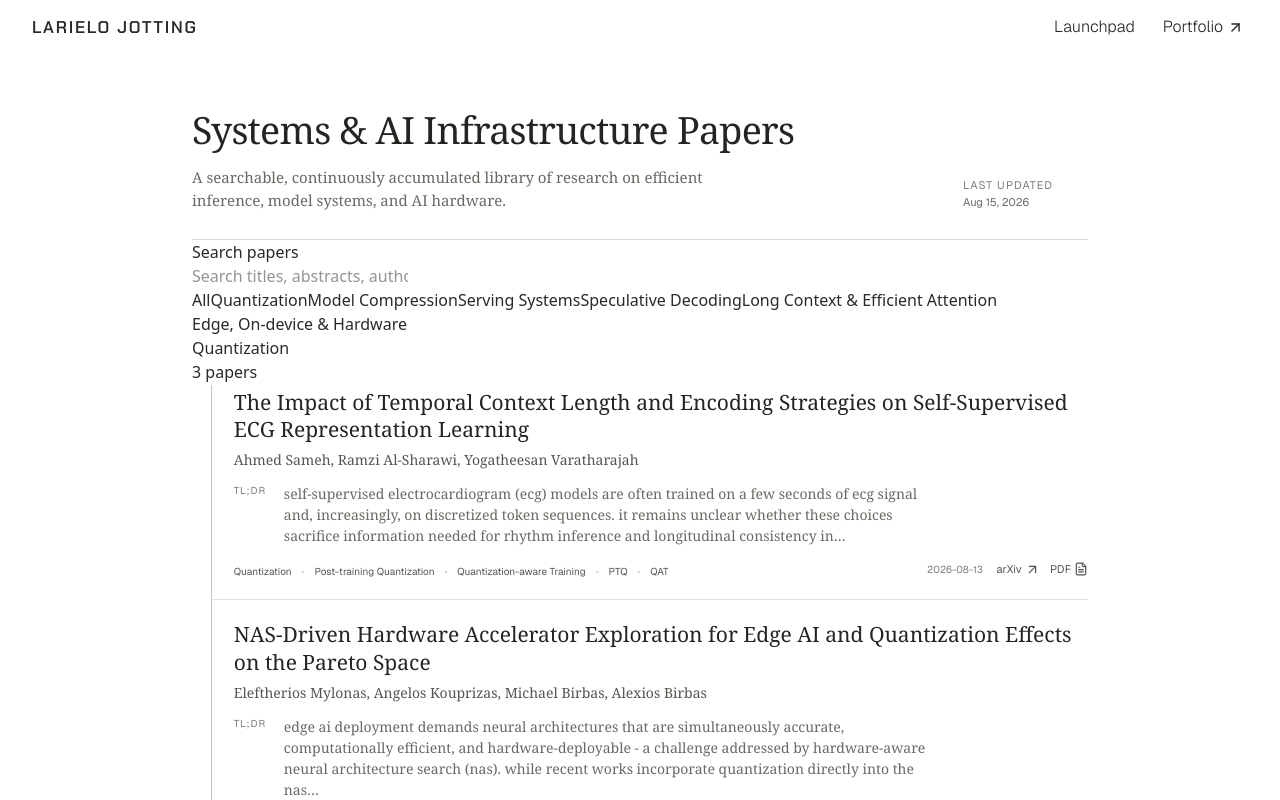
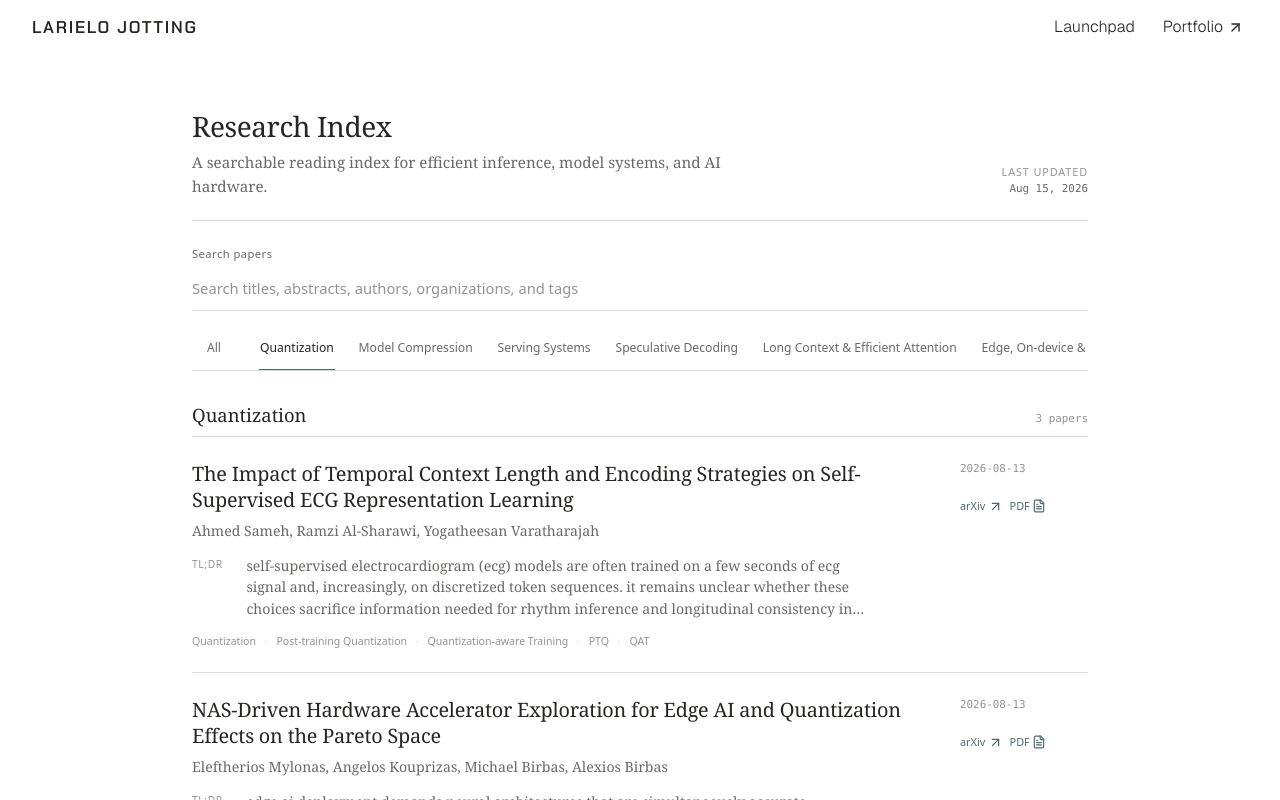
Before and after one commit to LArielOzjH/LArielOzjH.github.io, a Next.js app in the folder blog-source/: page /papers in a window 1280 px wide. Shown: the top 800 px of the page. Built offline with nearby package versions, Linux system fonts and the light colour scheme; a web font is replaced by a local one.

Commit message:
style: refine searchable paper index

```diff
--- a/blog-source/app/globals.css
+++ b/blog-source/app/globals.css
@@ -598,83 +598,399 @@ a {
 .pinned-papers-entry small { display: block; margin-top: 0.18rem; color: var(--fg-faint); font-family: var(--font-geist-sans); font-size: 11px; letter-spacing: 0.04em; }
 .pinned-papers-mark { color: var(--fg-faint); font-family: var(--font-mono); font-size: 17px; }
 
-.papers-page { --paper-ink: #242521; --paper-muted: #696963; --paper-line: #dcdad3; }
-.papers-hero { display: flex; align-items: end; justify-content: space-between; gap: 3rem; padding-bottom: 2.25rem; border-bottom: 1px solid var(--paper-line); }
-.papers-kicker { margin: 0 0 0.72rem; color: var(--paper-muted); font-family: var(--font-geist-sans); font-size: 10px; letter-spacing: 0.17em; }
-.papers-hero h1 { max-width: 660px; margin: 0; color: var(--paper-ink); font-family: var(--font-serif); font-size: clamp(2.25rem, 5vw, 4.2rem); font-weight: 400; letter-spacing: -0.035em; line-height: 0.98; }
-.papers-intro { max-width: 590px; margin: 1.35rem 0 0; color: var(--paper-muted); font-family: var(--font-geist-sans); font-size: 14px; line-height: 1.55; }
-.papers-update { flex: 0 0 125px; padding-bottom: 0.12rem; color: var(--paper-muted); font-family: var(--font-geist-sans); font-size: 11px; line-height: 1.5; }
-.papers-update span, .papers-update time { display: block; }
-.papers-update span { color: var(--fg-faint); text-transform: uppercase; letter-spacing: 0.1em; }
-.papers-policy { padding: 0.86rem 0; color: var(--fg-faint); font-family: var(--font-geist-sans); font-size: 11px; letter-spacing: 0.04em; }
-.papers-sections { margin-top: 1.75rem; }
-.papers-section { scroll-margin-top: 80px; }
-.papers-section + .papers-section { margin-top: 3.65rem; }
-.papers-section-heading { display: flex; align-items: baseline; justify-content: space-between; gap: 1rem; margin-bottom: 1rem; }
-.papers-section-heading h2 { margin: 0; color: var(--paper-ink); font-family: var(--font-serif); font-size: 25px; font-weight: 500; letter-spacing: -0.015em; }
-.papers-section-heading span { color: var(--fg-faint); font-family: var(--font-mono); font-size: 12px; }
-.papers-grid { display: grid; grid-template-columns: repeat(2, minmax(0, 1fr)); gap: 0.9rem; }
-.paper-card { display: flex; min-height: 286px; flex-direction: column; border: 1px solid var(--paper-line); background: linear-gradient(145deg, #fff 0%, #fbfbf8 100%); padding: 1.1rem 1.1rem 1rem; transition: border-color 160ms ease, box-shadow 160ms ease, transform 160ms ease; }
-.paper-card:hover { border-color: #b9b7ae; box-shadow: 0 14px 34px rgba(30, 30, 25, 0.07); transform: translateY(-2px); }
-.paper-card-topline { display: flex; justify-content: space-between; gap: 1rem; color: var(--fg-faint); font-family: var(--font-geist-sans); font-size: 10px; letter-spacing: 0.11em; text-transform: uppercase; }
-.paper-card-title { margin: 0.75rem 0 0; color: var(--paper-ink); font-family: var(--font-serif); font-size: 20px; font-weight: 500; line-height: 1.2; }
-.paper-card-authors { margin: 0.7rem 0 0; color: var(--paper-muted); font-family: var(--font-geist-sans); font-size: 12px; line-height: 1.45; }
-.paper-card-orgs { margin: 0.22rem 0 0; color: var(--fg-faint); font-family: var(--font-geist-sans); font-size: 11px; line-height: 1.4; }
-.paper-card-tldr { display: grid; grid-template-columns: auto 1fr; gap: 0.65rem; margin-top: 1rem; border-left: 2px solid #c9c7bf; padding-left: 0.7rem; }
-.paper-card-tldr > span { color: var(--fg-faint); font-family: var(--font-geist-sans); font-size: 10px; letter-spacing: 0.1em; }
-.paper-card-tldr p { margin: 0; color: var(--paper-muted); font-family: var(--font-geist-sans); font-size: 12px; line-height: 1.48; }
-.paper-card-footer { display: flex; align-items: end; justify-content: space-between; gap: 0.8rem; margin-top: auto; padding-top: 1.1rem; }
-.paper-card-tags { display: flex; flex-wrap: wrap; gap: 0.28rem; }
-.paper-card-tags span { border: 1px solid var(--paper-line); border-radius: 999px; padding: 0.24rem 0.47rem; color: var(--paper-muted); font-family: var(--font-geist-sans); font-size: 9px; line-height: 1; }
-.paper-card-links { display: flex; flex: 0 0 auto; gap: 0.62rem; font-family: var(--font-geist-sans); font-size: 11px; }
-.paper-card-links a { display: inline-flex; align-items: center; gap: 0.18rem; color: var(--paper-ink); text-decoration: none; }
-.paper-card-links a:hover { color: var(--fg-muted); text-decoration: underline; text-underline-offset: 3px; }
-.papers-empty { margin: 0; border-top: 1px solid var(--paper-line); padding: 0.8rem 0; color: var(--fg-faint); font-family: var(--font-geist-sans); font-size: 12px; }
+.papers-page {
+  --papers-ink: #242621;
+  --papers-muted: #676a64;
+  --papers-faint: #92958e;
+  --papers-line: #d8dad4;
+  --papers-signal: #4d6970;
+  --papers-wash: #f5f7f5;
+  overflow-x: clip;
+  color: var(--papers-ink);
+}
+
+.papers-page .papers-hero {
+  display: grid;
+  grid-template-columns: minmax(0, 1fr) auto;
+  align-items: end;
+  gap: 2rem;
+  border-bottom: 1px solid var(--papers-line);
+  padding-bottom: 1.35rem;
+}
+
+.papers-page .papers-hero h1 {
+  margin: 0;
+  color: var(--papers-ink);
+  font-family: var(--font-serif);
+  font-size: clamp(1.5rem, 2.4vw, 1.75rem);
+  font-weight: 500;
+  letter-spacing: -0.015em;
+  line-height: 1.15;
+}
+
+.papers-page .papers-intro {
+  max-width: 36rem;
+  margin: 0.55rem 0 0;
+  color: var(--papers-muted);
+  font-family: var(--font-serif);
+  font-size: 0.95rem;
+  line-height: 1.55;
+}
+
+.papers-page .papers-update {
+  min-width: 8rem;
+  color: var(--papers-faint);
+  font-family: var(--font-toc);
+  font-size: 0.68rem;
+  line-height: 1.55;
+  text-align: right;
+}
+
+.papers-page .papers-update span,
+.papers-page .papers-update time {
+  display: block;
+}
+
+.papers-page .papers-update span {
+  letter-spacing: 0.08em;
+  text-transform: uppercase;
+}
+
+.papers-page .papers-update time {
+  color: var(--papers-muted);
+  font-family: var(--font-mono);
+}
+
+.papers-page .papers-explorer {
+  min-width: 0;
+  margin-top: 1.6rem;
+}
+
+.papers-page .papers-search label {
+  display: block;
+  margin-bottom: 0.2rem;
+  color: var(--papers-muted);
+  font-family: var(--font-toc);
+  font-size: 0.7rem;
+  letter-spacing: 0.04em;
+}
+
+.papers-page .papers-search-control {
+  display: flex;
+  align-items: center;
+  gap: 0.75rem;
+  border-bottom: 1px solid var(--papers-line);
+}
+
+.papers-page .papers-search-control:focus-within {
+  border-bottom-color: var(--papers-signal);
+}
+
+.papers-page .papers-search input {
+  width: 100%;
+  min-width: 0;
+  min-height: 2.75rem;
+  border: 0;
+  border-radius: 0;
+  outline: 0;
+  background: transparent;
+  color: var(--papers-ink);
+  font-family: var(--font-toc);
+  font-size: 0.92rem;
+}
+
+.papers-page .papers-search input::placeholder {
+  color: var(--papers-faint);
+  opacity: 1;
+}
+
+.papers-page .papers-search input:focus-visible {
+  outline: 2px solid var(--papers-signal);
+  outline-offset: 2px;
+}
+
+.papers-page .papers-search input::-webkit-search-cancel-button {
+  display: none;
+}
+
+.papers-page .papers-search button,
+.papers-page .papers-categories button {
+  border: 0;
+  border-radius: 0;
+  background: transparent;
+  color: var(--papers-muted);
+  cursor: pointer;
+  font-family: var(--font-toc);
+}
+
+.papers-page .papers-search button {
+  min-width: 2.75rem;
+  min-height: 2.75rem;
+  padding: 0;
+  font-size: 0.72rem;
+}
+
+.papers-page .papers-categories {
+  display: flex;
+  max-width: 100%;
+  margin-top: 1rem;
+  gap: 1.45rem;
+  overflow: hidden;
+  border-bottom: 1px solid var(--papers-line);
+}
+
+.papers-page .papers-categories button {
+  flex: 0 0 auto;
+  min-width: 2.75rem;
+  min-height: 2.75rem;
+  margin-bottom: -1px;
+  border-bottom: 2px solid transparent;
+  padding: 0 0.05rem;
+  font-size: 0.76rem;
+  line-height: 1.2;
+  white-space: nowrap;
+}
+
+.papers-page .papers-categories button:hover {
+  color: var(--papers-ink);
+}
+
+.papers-page .papers-categories button[aria-pressed="true"] {
+  border-bottom-color: var(--papers-signal);
+  color: var(--papers-ink);
+}
+
+.papers-page .papers-search button:focus-visible,
+.papers-page .papers-categories button:focus-visible,
+.papers-page .paper-card-links a:focus-visible {
+  outline: 2px solid var(--papers-signal);
+  outline-offset: 2px;
+}
+
+.papers-page .papers-results-heading {
+  display: flex;
+  align-items: baseline;
+  justify-content: space-between;
+  gap: 1rem;
+  margin-top: 2rem;
+}
+
+.papers-page .papers-results-heading h2 {
+  margin: 0;
+  color: var(--papers-ink);
+  font-family: var(--font-serif);
+  font-size: 1.15rem;
+  font-weight: 500;
+  line-height: 1.3;
+}
+
+.papers-page .papers-results-count {
+  margin: 0;
+  color: var(--papers-faint);
+  font-family: var(--font-mono);
+  font-size: 0.68rem;
+  white-space: nowrap;
+}
+
+.papers-page .papers-grid {
+  margin-top: 0.55rem;
+}
+
+.papers-page .paper-card {
+  display: grid;
+  grid-template-columns: minmax(0, 1fr) 8rem;
+  gap: 2rem;
+  border-top: 1px solid var(--papers-line);
+  padding: 1.45rem 0 1.5rem;
+}
+
+.papers-page .paper-card:last-child {
+  border-bottom: 1px solid var(--papers-line);
+}
+
+.papers-page .paper-card-copy {
+  min-width: 0;
+}
+
+.papers-page .paper-card-title {
+  margin: 0;
+  color: var(--papers-ink);
+  font-family: var(--font-serif);
+  font-size: 1.24rem;
+  font-weight: 500;
+  letter-spacing: -0.01em;
+  line-height: 1.32;
+}
+
+.papers-page .paper-card-authors,
+.papers-page .paper-card-orgs,
+.papers-page .paper-card-venue {
+  margin: 0;
+}
+
+.papers-page .paper-card-authors {
+  margin-top: 0.48rem;
+  color: var(--papers-muted);
+  font-family: var(--font-serif);
+  font-size: 0.88rem;
+  line-height: 1.45;
+}
+
+.papers-page .paper-card-orgs {
+  margin-top: 0.12rem;
+  color: var(--papers-muted);
+  font-family: var(--font-serif);
+  font-size: 0.8rem;
+  font-style: italic;
+  line-height: 1.45;
+}
+
+.papers-page .paper-card-venue {
+  margin-top: 0.2rem;
+  color: var(--papers-faint);
+  font-family: var(--font-toc);
+  font-size: 0.68rem;
+  line-height: 1.45;
+}
+
+.papers-page .paper-card-tldr {
+  display: grid;
+  grid-template-columns: 2.8rem minmax(0, 1fr);
+  gap: 0.6rem;
+  max-width: 43rem;
+  margin-top: 0.85rem;
+}
+
+.papers-page .paper-card-tldr > span {
+  padding-top: 0.16rem;
+  color: var(--papers-faint);
+  font-family: var(--font-toc);
+  font-size: 0.64rem;
+  letter-spacing: 0.06em;
+}
+
+.papers-page .paper-card-tldr p {
+  margin: 0;
+  color: var(--papers-muted);
+  font-family: var(--font-serif);
+  font-size: 0.88rem;
+  line-height: 1.55;
+}
+
+.papers-page .paper-card-tags {
+  display: flex;
+  flex-wrap: wrap;
+  gap: 0.35rem 0;
+  margin-top: 0.85rem;
+  color: var(--papers-faint);
+  font-family: var(--font-toc);
+  font-size: 0.66rem;
+  line-height: 1.4;
+}
+
+.papers-page .paper-card-tags span + span::before {
+  content: "·";
+  margin: 0 0.55rem;
+  color: var(--papers-line);
+}
+
+.papers-page .paper-card-meta {
+  display: flex;
+  min-width: 0;
+  flex-direction: column;
+  align-items: flex-start;
+  gap: 0.45rem;
+  color: var(--papers-faint);
+  font-size: 0.68rem;
+}
+
+.papers-page .paper-card-meta time {
+  font-family: var(--font-mono);
+  line-height: 1.5;
+}
+
+.papers-page .paper-card-links {
+  display: flex;
+  align-items: center;
+  gap: 0.35rem;
+  font-family: var(--font-toc);
+}
+
+.papers-page .paper-card-links a {
+  display: inline-flex;
+  min-width: 2.75rem;
+  min-height: 2.75rem;
+  align-items: center;
+  gap: 0.15rem;
+  color: var(--papers-signal);
+  text-decoration: none;
+}
+
+.papers-page .paper-card-links a:hover {
+  color: var(--papers-ink);
+  text-decoration: underline;
+  text-underline-offset: 0.2rem;
+}
+
+.papers-page .papers-empty {
+  margin: 0.55rem 0 0;
+  border-top: 1px solid var(--papers-line);
+  border-bottom: 1px solid var(--papers-line);
+  padding: 1.25rem 0;
+  color: var(--papers-muted);
+  font-family: var(--font-serif);
+  font-size: 0.9rem;
+}
 
 @media (max-width: 720px) {
-  .papers-hero { display: block; }
-  .papers-update { margin-top: 1.35rem; }
-  .papers-grid { grid-template-columns: 1fr; }
-  .papers-section + .papers-section { margin-top: 2.7rem; }
-  .paper-card { min-height: 0; }
-  .paper-card-footer { align-items: start; flex-direction: column; }
+  .papers-page .papers-hero {
+    grid-template-columns: minmax(0, 1fr);
+    gap: 0.75rem;
+  }
+
+  .papers-page .papers-update {
+    min-width: 0;
+    text-align: left;
+  }
+
+  .papers-page .papers-update span,
+  .papers-page .papers-update time {
+    display: inline;
+  }
+
+  .papers-page .papers-update time {
+    margin-left: 0.35rem;
+  }
+
+  .papers-page .papers-categories {
+    overflow-x: auto;
+    overscroll-behavior-inline: contain;
+    scrollbar-width: thin;
+  }
+
+  .papers-page .paper-card {
+    grid-template-columns: minmax(0, 1fr);
+    gap: 0.9rem;
+    padding: 1.25rem 0 1.35rem;
+  }
+
+  .papers-page .paper-card-meta {
+    flex-direction: row;
+    align-items: center;
+    justify-content: space-between;
+    gap: 1rem;
+  }
+
+  .papers-page .paper-card-links {
+    gap: 0.75rem;
+  }
 }
 
-/* Paper digest v2: editorial rows, inherited research typography, and native folding. */
-.papers-page .papers-hero { align-items: end; padding-bottom: 1.65rem; }
-.papers-page .papers-hero h1 { max-width: 650px; font-family: var(--font-serif); font-size: clamp(1.65rem, 3.2vw, 2.35rem); letter-spacing: -0.02em; line-height: 1.06; }
-.papers-page .papers-intro { max-width: 560px; margin-top: 1rem; font-family: var(--font-serif); font-size: 15px; line-height: 1.55; }
-.papers-page .papers-sections { margin-top: 0.8rem; }
-.papers-page .papers-section { border-bottom: 1px solid color-mix(in srgb, var(--line-strong) 52%, transparent); scroll-margin-top: 74px; }
-.papers-page .papers-section + .papers-section { margin-top: 0; }
-.papers-page .papers-section-heading { display: flex; align-items: center; justify-content: space-between; margin: 0; padding: 1.18rem 0; cursor: pointer; list-style: none; }
-.papers-page .papers-section-heading::-webkit-details-marker { display: none; }
-.papers-page .papers-section-heading::after { content: "+"; color: var(--fg-faint); font-family: var(--font-mono); font-size: 16px; font-weight: 400; transition: transform 160ms ease; }
-.papers-page .papers-section[open] .papers-section-heading::after { transform: rotate(45deg); }
-.papers-page .papers-section-heading span { color: var(--fg); font-family: var(--font-serif); font-size: 24px; font-weight: 500; letter-spacing: 0; }
-.papers-page .papers-grid { display: flex; flex-direction: column; gap: 0; padding: 0.1rem 0 1.3rem 1.2rem; }
-.papers-page .paper-card { min-height: 0; border: 0; border-left: 1px solid var(--line-strong); border-radius: 0; background: transparent; padding: 0.2rem 0 1.35rem 1.35rem; box-shadow: none; transition: border-color 160ms ease, background 160ms ease; }
-.papers-page .paper-card + .paper-card { border-top: 1px solid color-mix(in srgb, var(--line-strong) 52%, transparent); border-left-color: var(--line-strong); padding-top: 1.35rem; }
-.papers-page .paper-card:hover { border-left-color: var(--fg-muted); background: color-mix(in srgb, var(--fg) 1.5%, transparent); box-shadow: none; transform: none; }
-.papers-page .paper-card-title { margin: 0; font-family: var(--font-serif); font-size: 21px; font-weight: 500; line-height: 1.3; }
-.papers-page .paper-card-authors { margin: 0.45rem 0 0; color: var(--fg-muted); font-family: var(--font-serif); font-size: 14px; line-height: 1.45; }
-.papers-page .paper-card-orgs { margin: 0.15rem 0 0; color: var(--fg-muted); font-family: var(--font-serif); font-size: 13px; font-style: italic; line-height: 1.45; }
-.papers-page .paper-card-venue { margin: 0.18rem 0 0; color: var(--fg-faint); font-family: var(--font-geist-sans); font-size: 10px; letter-spacing: 0.04em; }
-.papers-page .paper-card-tldr { max-width: 700px; margin-top: 0.8rem; border-left: 0; padding-left: 0; }
-.papers-page .paper-card-tldr > span { margin-right: 0.45rem; font-family: var(--font-geist-sans); font-size: 10px; letter-spacing: 0.1em; }
-.papers-page .paper-card-tldr p { font-family: var(--font-serif); font-size: 14px; line-height: 1.5; }
-.papers-page .paper-card-footer { align-items: end; padding-top: 0.9rem; }
-.papers-page .paper-card-tags { gap: 0.35rem 0.65rem; }
-.papers-page .paper-card-tags span { border: 0; border-radius: 0; padding: 0; color: var(--fg-muted); font-family: var(--font-geist-sans); font-size: 10px; }
-.papers-page .paper-card-tags span + span::before { content: "·"; margin-right: 0.65rem; color: var(--fg-faint); }
-.papers-page .paper-card-meta { display: flex; align-items: center; gap: 0.85rem; color: var(--fg-faint); font-family: var(--font-geist-sans); font-size: 10px; }
-.papers-page .paper-card-links { gap: 0.65rem; }
-.papers-page .paper-card-links a { color: var(--fg-muted); }
-
-@media (max-width: 720px) {
-  .papers-page .papers-section-heading span { font-size: 21px; }
-  .papers-page .papers-grid { padding-left: 0.4rem; }
-  .papers-page .paper-card { padding-left: 1rem; }
-  .papers-page .paper-card-footer { align-items: start; }
-  .papers-page .paper-card-meta { width: 100%; justify-content: space-between; }
+@media (prefers-reduced-motion: reduce) {
+  .papers-page .papers-categories,
+  .papers-page .papers-categories button,
+  .papers-page .paper-card-links a {
+    scroll-behavior: auto;
+    transition: none;
+  }
 }
--- a/blog-source/app/papers/page.tsx
+++ b/blog-source/app/papers/page.tsx
@@ -16,8 +16,8 @@ export default function PapersPage() {
       <main className="mx-auto max-w-[960px] px-6 pb-24 pt-10 md:px-8 md:pt-14">
         <header className="papers-hero">
           <div>
-            <h1>Systems &amp; AI Infrastructure Papers</h1>
-            <p className="papers-intro">A searchable, continuously accumulated library of research on efficient inference, model systems, and AI hardware.</p>
+            <h1>Research Index</h1>
+            <p className="papers-intro">A searchable reading index for efficient inference, model systems, and AI hardware.</p>
           </div>
           <div className="papers-update">
             <span>Last updated</span>
--- a/blog-source/components/paper-card.tsx
+++ b/blog-source/components/paper-card.tsx
@@ -4,6 +4,7 @@ import type { Paper } from "@/lib/papers";
 export function PaperCard({ paper }: { paper: Paper }) {
   return (
     <article className="paper-card">
+      <div className="paper-card-copy">
         <h3 className="paper-card-title">{paper.title}</h3>
         <p className="paper-card-authors">{formatAuthors(paper.authors)}</p>
         {paper.organizations.length ? <p className="paper-card-orgs">{paper.organizations.join(" · ")}</p> : null}
@@ -12,9 +13,9 @@ export function PaperCard({ paper }: { paper: Paper }) {
           <span>TL;DR</span>
           <p>{paper.tldr}</p>
         </div>
-      <div className="paper-card-footer">
         <div className="paper-card-tags" aria-label="Paper tags">
           {paper.tags.map((tag) => <span key={tag}>{tag}</span>)}
+        </div>
       </div>
       <div className="paper-card-meta">
         <time dateTime={paper.published}>{paper.published}</time>
@@ -27,7 +28,6 @@ export function PaperCard({ paper }: { paper: Paper }) {
           </a>
         </div>
       </div>
-      </div>
     </article>
   );
 }
--- a/blog-source/components/paper-explorer.tsx
+++ b/blog-source/components/paper-explorer.tsx
@@ -42,7 +42,7 @@ export function PaperExplorer({ categories, papers }: PaperExplorerProps) {
 
   return (
     <section className="papers-explorer" aria-label="Paper library explorer">
-      <div className="papers-search">
+      <div className="papers-search" role="search" aria-label="Search papers">
         <label htmlFor="paper-search">Search papers</label>
         <div className="papers-search-control">
           <input
```
Also changed, not shown: 1 other file (tests, documents, lock files or other folders). Lines whose indentation alone changed are shown as unchanged.
